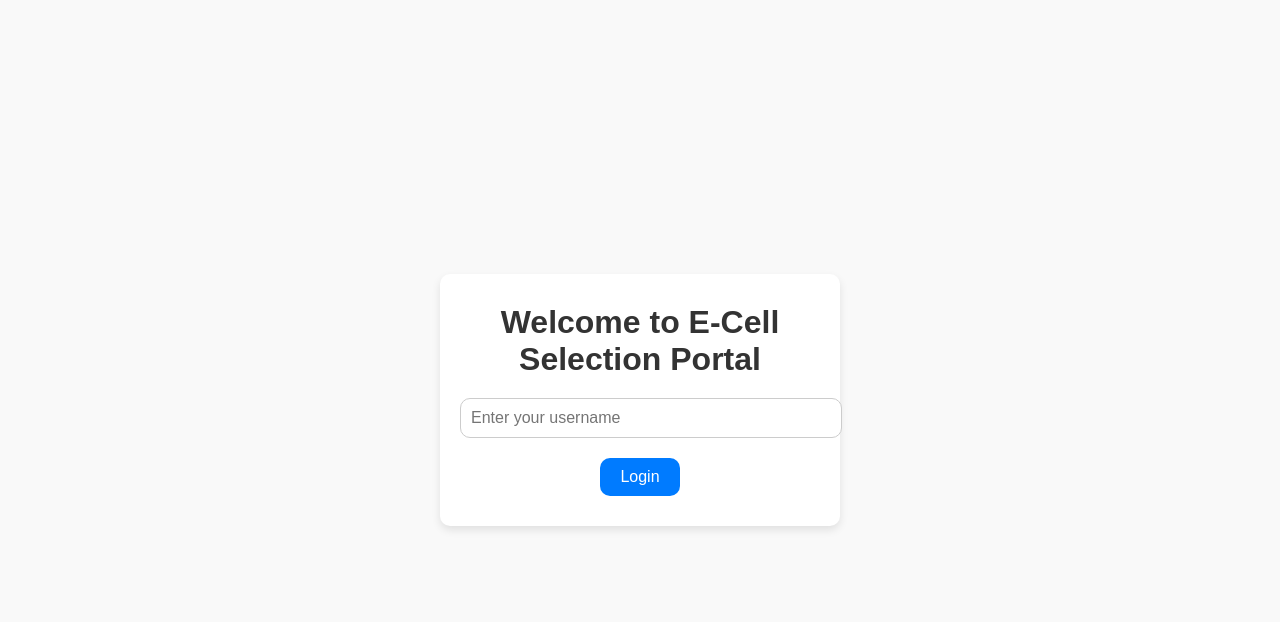
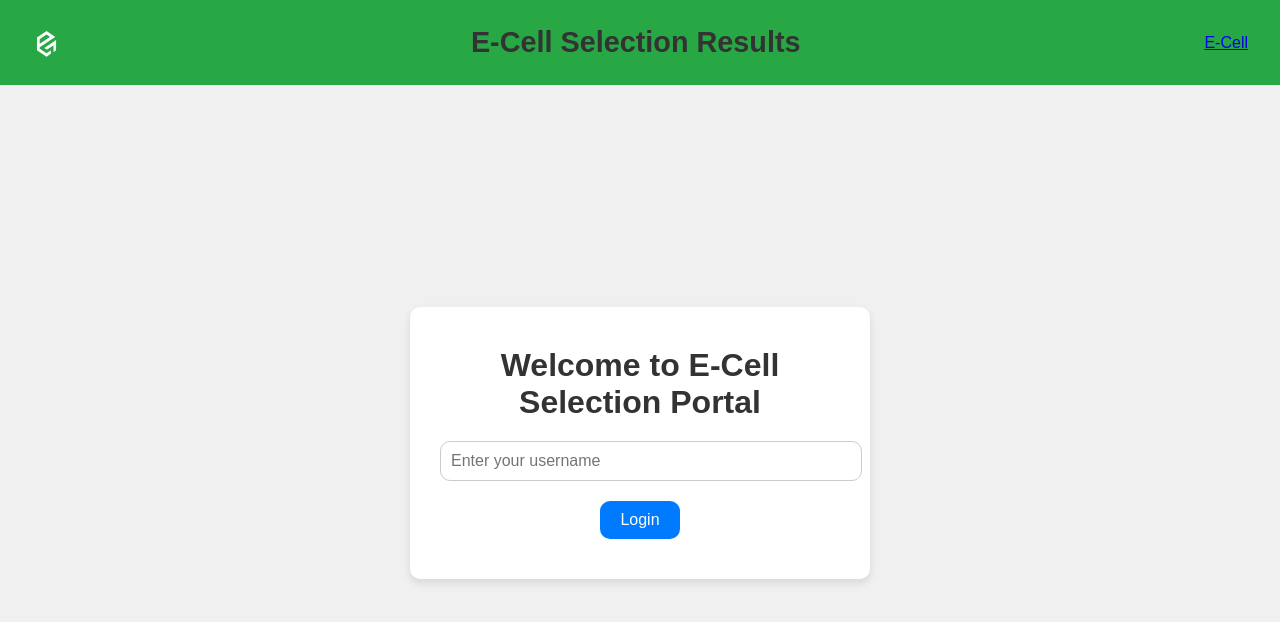
Before and after one commit to murtaza-sadri-19/E-cell-Selection-Page, a website: page index.html in a window 1280 px wide. Drawn offline with Linux system fonts and the light colour scheme.

Commit message:
Add files via upload

```diff
--- a/index.html
+++ b/index.html
@@ -7,8 +7,20 @@
   <link rel="stylesheet" href="style.css">
 </head>
 <body>
+
+<nav>
+  <div class="logo">
+    <img src="ecell.jpg" alt="E-Cell Logo">
+  </div>
+  <div class="title">
+    <h2>E-Cell Selection Results</h2>
+  </div>
+  <div class="user">
+    <a href="https://www.ecellsgsits.com/">E-Cell</a>
+  </div>
+</nav>
+
 <div class="container">
-  <!-- Login Section -->
   <div id="login-section" class="screen active">
     <div class="card">
       <h1>Welcome to E-Cell Selection Portal</h1>
@@ -19,7 +31,6 @@
     </div>
   </div>
 
-  <!-- UID Section -->
   <div id="uid-section" class="screen">
     <div class="card">
       <h2>Check Your Selection Status</h2>
@@ -28,7 +39,6 @@
     </div>
   </div>
 
-  <!-- Result Section -->
   <div id="result-section" class="screen">
     <div class="card">
       <h2>Selection Result</h2>
--- a/style.css
+++ b/style.css
@@ -3,50 +3,81 @@
     --secondary-color: #28a745; /* Green */
     --error-color: #dc3545; /* Red */
     --text-color: #333;
-    --background-color: #f9f9f9;
+    --background-color: #f0f0f0;
     --card-bg-color: #fff;
     --border-radius: 10px;
     --box-shadow: 0 4px 8px rgba(0, 0, 0, 0.1);
 }
 
 body {
-    font-family: 'Arial', sans-serif;
+    font-family: sans-serif;
     margin: 0;
     padding: 0;
     display: flex;
-    justify-content: center;
-    align-items: center;
+    flex-direction: column;
     min-height: 100vh;
     background-color: var(--background-color);
 }
 
+nav {
+    background-color: var(--secondary-color); /* Green */
+    color: #fff;
+    padding: 1rem 2rem;
+    display: flex;
+    align-items: center;
+    justify-content: space-between; /* Align logo and user icon */
+    position: relative;
+}
+
+.logo {
+    display: flex;
+    align-items: center;
+}
+
+.logo img {
+    width: 30px;
+    height: 30px;
+    margin-right: 5px;
+}
+
+.title {
+    font-size: 1.2rem;
+    flex-grow: 1; /* Make title take up available space */
+    text-align: center;
+}
+
+.user {
+    display: flex;
+    align-items: center;
+}
+
+.user-icon {
+    font-size: 1.5rem;
+    color: #fff; /* White user icon */
+}
+
 .container {
-    max-width: 400px;
-    width: 100%;
-    padding: 20px;
+    flex: 1;
     display: flex;
-    flex-direction: column;
+    justify-content: center;
     align-items: center;
 }
 
 .screen {
     display: none;
     width: 100%;
+    max-width: 400px; /* Limit screen width */
+    padding: 30px;
+    border-radius: var(--border-radius);
+    box-shadow: var(--box-shadow);
+    background-color: var(--card-bg-color);
+    text-align: center;
 }
 
 .screen.active {
     display: flex;
     justify-content: center;
     align-items: center;
-}
-
-.card {
-    width: 100%;
-    padding: 20px;
-    border-radius: var(--border-radius);
-    box-shadow: var(--box-shadow);
-    background-color: var(--card-bg-color);
-    text-align: center;
 }
 
 h1, h2 {
@@ -99,3 +130,6 @@ p {
 #result-message.error {
     color: var(--error-color);
 }
+#username-display {
+    margin-left: 5px;
+}
```
Also changed, not shown: Ecell_Selection_page.js (line endings or trailing spaces), ecell.jpg (added), ecell.webp (added).
